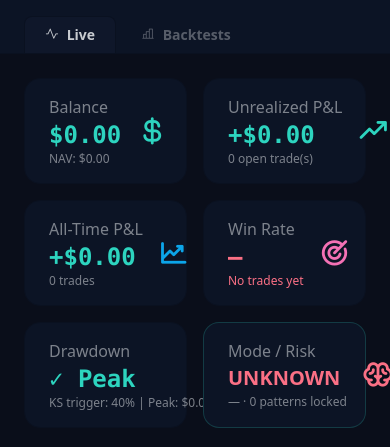
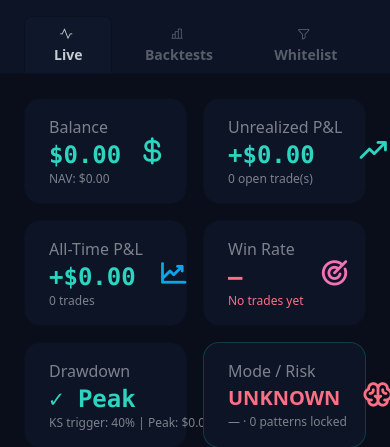
Before and after one commit to mvemkr/forgebot, a Flask app: page / in a window 390 px wide; the page is wider, and only the part inside the window is pictured. Shown: the part 126-573 px from the top of that part. Run offline with Flask 3, Linux system fonts and the light colour scheme; data that the repository does not hold is empty; some libraries are stand-ins or nearby versions.

Commit message:
feat: whitelist v2 — dedicated tab, scoped live/backtest, 5 presets
Architecture:
- Two independent files: whitelist_live.json + whitelist_backtest.json
  → changing backtest whitelist never affects live trading and vice versa
- Legacy WHITELIST_FILE alias still points to live file (back-compat)

API:
- GET  /api/whitelist?scope=live|backtest  (default live)
- POST /api/whitelist?scope=live|backtest
- /api/status: 6 fields — whitelist_{live,backtest}_{enabled,pairs,updated_at}
- Audit: WHITELIST_UPDATE includes scope field
- presets dict returned: alex (7), majors (7), jpy (5), chf (3), wide (all)

Orchestrator:
- Reads whitelist_live.json only (WHITELIST_LIVE_FILE constant)
- Never touches backtest file

Backtester:
- Reads whitelist_backtest.json after candle load; filters candle_data
- Recomputes all_1h after filter; prints filtered pair list
- Zero change to data fetch — existing cache fully reused

Dashboard:
- New top-level 'Whitelist' tab (Live / Backtests / Whitelist)
- Scope toggle: LIVE (amber) | BACKTEST (blue) — independent panels
- 5 preset buttons: 🎯 Alex Core, 💱 Majors, 🇯🇵 JPY Complex, 🇨🇭 CHF Block, 🌐 Wide
- Per-pair grid: ★ marks Alex pairs; colors per scope (amber=live, blue=backtest)
- applyPreset(name) + togglePair(pair) helpers
- Summary cards show both scopes' status at a glance
- 'Whitelist ON' tab badge if either scope is active
- Backtests tab: replaced whitelist section with link to new tab
- Live banner: uses whitelist_live_enabled (not old whitelist_enabled)

```diff
--- a/dashboard/app.py
+++ b/dashboard/app.py
@@ -18,9 +18,13 @@ HEARTBEAT_FILE = LOG_DIR / "forex_orchestrator.heartbeat"
 STATE_FILE     = LOG_DIR / "bot_state.json"
 DECISIONS_FILE = LOG_DIR / "decision_log.jsonl"
 CONTROL_FILE   = LOG_DIR / "bot_control.json"
-WHITELIST_FILE = LOG_DIR / "whitelist.json"
+# Two independent whitelist files — live never touches backtest and vice versa
+WHITELIST_LIVE_FILE      = LOG_DIR / "whitelist_live.json"
+WHITELIST_BACKTEST_FILE  = LOG_DIR / "whitelist_backtest.json"
+# Legacy path alias (for any code that may still reference the old name)
+WHITELIST_FILE           = WHITELIST_LIVE_FILE
 
-# All known pairs across backtester + live universe (used for whitelist UI)
+# ── Pair universe ──────────────────────────────────────────────────────────
 ALL_KNOWN_PAIRS = [
     "GBP/JPY", "USD/JPY", "USD/CHF", "GBP/CHF", "USD/CAD",
     "EUR/USD", "GBP/USD", "NZD/USD", "GBP/NZD", "EUR/GBP",
@@ -29,11 +33,16 @@ ALL_KNOWN_PAIRS = [
     "EUR/NZD", "EUR/CHF", "NZD/CAD",
 ]
 
-# Alex's 7 proven pairs (default whitelist)
-ALEX_PAIRS = [
-    "GBP/JPY", "USD/JPY", "USD/CHF", "GBP/CHF",
-    "USD/CAD", "EUR/USD", "GBP/USD",
-]
+# ── Named presets ──────────────────────────────────────────────────────────
+WHITELIST_PRESETS = {
+    "alex":    ["GBP/JPY", "USD/JPY", "USD/CHF", "GBP/CHF", "USD/CAD", "EUR/USD", "GBP/USD"],
+    "majors":  ["EUR/USD", "GBP/USD", "USD/JPY", "USD/CHF", "USD/CAD", "AUD/USD", "NZD/USD"],
+    "jpy":     ["GBP/JPY", "USD/JPY", "EUR/JPY", "AUD/JPY", "NZD/JPY"],
+    "chf":     ["USD/CHF", "GBP/CHF", "EUR/CHF"],
+    "wide":    ALL_KNOWN_PAIRS,
+}
+# Back-compat alias
+ALEX_PAIRS = WHITELIST_PRESETS["alex"]
 
 app = Flask(__name__)
 logging.basicConfig(level=logging.WARNING)
@@ -283,8 +292,12 @@ def api_status():
         "win_rate":           round(wr * 100, 1),
         "total_trades":       tot_tr,
         "total_pnl":          tot_pnl,
-        # whitelist
-        **{f"whitelist_{k}": v for k, v in _load_whitelist_state().items()
+        # whitelist — both scopes surfaced for dashboard
+        **{f"whitelist_live_{k}": v
+           for k, v in _load_whitelist_state("live").items()
+           if k in ("enabled", "pairs", "updated_at")},
+        **{f"whitelist_backtest_{k}": v
+           for k, v in _load_whitelist_state("backtest").items()
            if k in ("enabled", "pairs", "updated_at")},
     })
 
@@ -333,34 +346,44 @@ def api_resume():
         return jsonify({"status": "error", "error": str(e)}), 500
 
 
-def _load_whitelist_state() -> dict:
-    """Read whitelist.json; return safe default if missing/corrupt."""
-    if WHITELIST_FILE.exists():
+def _whitelist_file(scope: str) -> Path:
+    """Return the correct whitelist file for scope='live'|'backtest'."""
+    return WHITELIST_BACKTEST_FILE if scope == "backtest" else WHITELIST_LIVE_FILE
+
+
+def _load_whitelist_state(scope: str = "live") -> dict:
+    """Read scoped whitelist file; return safe default if missing/corrupt."""
+    wl_file = _whitelist_file(scope)
+    default_pairs = list(WHITELIST_PRESETS["alex"])
+    if wl_file.exists():
         try:
-            data = json.loads(WHITELIST_FILE.read_text())
+            data = json.loads(wl_file.read_text())
             return {
+                "scope":      scope,
                 "enabled":    bool(data.get("enabled", False)),
-                "pairs":      list(data.get("pairs", ALEX_PAIRS)),
+                "pairs":      list(data.get("pairs", default_pairs)),
                 "updated_at": data.get("updated_at"),
                 "updated_by": data.get("updated_by", "unknown"),
             }
         except Exception:
             pass
     return {
+        "scope":      scope,
         "enabled":    False,
-        "pairs":      list(ALEX_PAIRS),
+        "pairs":      default_pairs,
         "updated_at": None,
         "updated_by": None,
     }
 
 
-def _write_whitelist_audit(enabled: bool, pairs: list, reason: str = "UI update"):
+def _write_whitelist_audit(enabled: bool, pairs: list, scope: str, reason: str = "UI update"):
     """Append a WHITELIST_UPDATE entry to decision_log.jsonl."""
     entry = {
         "ts":      datetime.now(timezone.utc).isoformat(),
         "event":   "WHITELIST_UPDATE",
         "pair":    "ALL",
         "source":  "dashboard",
+        "scope":   scope,
         "enabled": enabled,
         "pairs":   pairs,
         "reason":  reason,
@@ -376,26 +399,36 @@ def _write_whitelist_audit(enabled: bool, pairs: list, reason: str = "UI update"
 
 @app.route("/api/whitelist", methods=["GET"])
 def api_whitelist_get():
-    """Return current whitelist state + all known pairs for the UI checklist."""
-    state = _load_whitelist_state()
+    """
+    Return whitelist state for a scope.
+    ?scope=live (default) | backtest
+    Also returns all pair groups and presets for the UI.
+    """
+    scope = request.args.get("scope", "live")
+    state = _load_whitelist_state(scope)
     state["all_known_pairs"] = ALL_KNOWN_PAIRS
-    state["alex_pairs"]      = ALEX_PAIRS
+    state["presets"]         = WHITELIST_PRESETS
     return jsonify(state)
 
 
 @app.route("/api/whitelist", methods=["POST"])
 def api_whitelist_post():
     """
-    Update whitelist state.  Body: {"enabled": bool, "pairs": [...], "reason": "..."}
-    Writes to whitelist.json (orchestrator picks it up next scan cycle).
-    Also appends a WHITELIST_UPDATE audit entry to decision_log.jsonl.
+    Update whitelist for a scope.
+    Query:  ?scope=live (default) | backtest
+    Body:   {"enabled": bool, "pairs": [...], "reason": "..."}
+    - Writes to whitelist_{scope}.json
+    - Appends WHITELIST_UPDATE to decision_log.jsonl with scope field
     """
+    scope   = request.args.get("scope", "live")
     data    = request.get_json() or {}
     enabled = bool(data.get("enabled", False))
-    pairs   = [str(p) for p in data.get("pairs", ALEX_PAIRS)]
+    pairs   = [str(p) for p in data.get("pairs", WHITELIST_PRESETS["alex"])]
     reason  = data.get("reason", "Dashboard update")
 
+    wl_file = _whitelist_file(scope)
     payload = {
+        "scope":      scope,
         "enabled":    enabled,
         "pairs":      pairs,
         "updated_at": datetime.now(timezone.utc).isoformat(),
@@ -403,14 +436,15 @@ def api_whitelist_post():
         "reason":     reason,
     }
     try:
-        WHITELIST_FILE.parent.mkdir(parents=True, exist_ok=True)
-        WHITELIST_FILE.write_text(json.dumps(payload, indent=2))
-        _write_whitelist_audit(enabled, pairs, reason)
+        wl_file.parent.mkdir(parents=True, exist_ok=True)
+        wl_file.write_text(json.dumps(payload, indent=2))
+        _write_whitelist_audit(enabled, pairs, scope, reason)
         return jsonify({
             "status":  "ok",
+            "scope":   scope,
             "enabled": enabled,
             "pairs":   pairs,
-            "message": f"Whitelist {'ENABLED' if enabled else 'DISABLED'} — "
+            "message": f"[{scope.upper()}] Whitelist {'ENABLED' if enabled else 'DISABLED'} — "
                        f"{len(pairs)} pairs active.",
         })
     except Exception as e:
--- a/dashboard/templates/dashboard.html
+++ b/dashboard/templates/dashboard.html
@@ -143,13 +143,13 @@
 </div>
 
 <!-- Whitelist active banner (info, not alarm) -->
-<div x-show="!state.paused && botOnline && state.whitelist_enabled"
+<div x-show="!state.paused && botOnline && state.whitelist_live_enabled"
      class="alert alert-warning rounded-none py-2">
   <i class="ph ph-funnel ph-bold text-xl"></i>
   <span>
-    🔒 <strong>WHITELIST ON</strong> —
-    Trading only: <strong x-text="(state.whitelist_pairs||[]).join(', ') || '(none)'"></strong>.
-    <a href="#" @click.prevent="activeTab='backtests'; loadBacktests()" class="underline ml-1 text-sm">Edit →</a>
+    🔒 <strong>LIVE WHITELIST ON</strong> —
+    Trading only: <strong x-text="(state.whitelist_live_pairs||[]).join(', ') || '(none)'"></strong>.
+    <a href="#" @click.prevent="activeTab='whitelist'; loadWhitelist('live')" class="underline ml-1 text-sm">Edit →</a>
   </span>
 </div>
 
@@ -187,6 +187,12 @@
     class="px-5 py-2 text-sm font-semibold rounded-t-lg border border-b-0 transition-colors"
     :class="activeTab==='backtests' ? 'bg-base-100 border-base-300 text-base-content' : 'border-transparent text-base-content/40 hover:text-base-content/70'">
     <i class="ph ph-chart-bar mr-1"></i> Backtests
+  </button>
+  <button @click="activeTab='whitelist'; loadWhitelist(wlScope)"
+    class="px-5 py-2 text-sm font-semibold rounded-t-lg border border-b-0 transition-colors"
+    :class="activeTab==='whitelist' ? 'bg-base-100 border-base-300 text-base-content' : 'border-transparent text-base-content/40 hover:text-base-content/70'">
+    <i class="ph ph-funnel mr-1"></i> Whitelist
+    <span x-show="state.whitelist_live_enabled || state.whitelist_backtest_enabled" class="badge badge-xs badge-warning ml-1">ON</span>
   </button>
 </div>
 
@@ -916,75 +922,172 @@
     </div>
   </div>
 
-  <!-- ── Pair Whitelist ──────────────────────────────────────────────────── -->
-  <div class="bg-base-200 border border-base-300 rounded-2xl overflow-hidden">
-    <div class="flex items-center justify-between px-5 py-3 border-b border-base-300">
+  <!-- Whitelist shortcut -->
+  <div class="text-center py-2 opacity-50 text-sm">
+    <a href="#" @click.prevent="activeTab='whitelist'; loadWhitelist(wlScope)"
+       class="underline">
+      <i class="ph ph-funnel mr-1"></i> Manage Pair Whitelist →
+    </a>
+  </div>
+
+</div>
+
+<!-- ── WHITELIST TAB ──────────────────────────────────────── -->
+<div x-show="activeTab==='whitelist'" class="p-6 space-y-5">
+
+  <!-- Scope toggle -->
+  <div class="flex items-center gap-3">
+    <span class="text-sm font-semibold uppercase tracking-widest text-base-content/50">Scope:</span>
+    <div class="join">
+      <button class="join-item btn btn-sm"
+              :class="wlScope==='live' ? 'btn-warning' : 'btn-ghost border border-base-300'"
+              @click="wlScope='live'; loadWhitelist('live')">
+        <i class="ph ph-pulse mr-1"></i> Live Trading
+      </button>
+      <button class="join-item btn btn-sm"
+              :class="wlScope==='backtest' ? 'btn-info' : 'btn-ghost border border-base-300'"
+              @click="wlScope='backtest'; loadWhitelist('backtest')">
+        <i class="ph ph-chart-bar mr-1"></i> Backtests
+      </button>
+    </div>
+    <span class="text-xs opacity-40 ml-2">
+      Live and Backtest are <strong>independent</strong> — changing one never affects the other.
+    </span>
+  </div>
+
+  <!-- Status card -->
+  <div class="bg-base-200 border rounded-2xl p-5 space-y-4"
+       :class="wlScope==='live' ? 'border-warning/30' : 'border-info/30'">
+
+    <!-- Header -->
+    <div class="flex items-center justify-between">
       <div class="font-bold text-sm uppercase tracking-widest text-base-content/50">
-        <i class="ph ph-funnel mr-1"></i> Pair Whitelist
+        <span x-text="wlScope==='live' ? '🔴 Live Trading Whitelist' : '🔵 Backtest Whitelist'"></span>
       </div>
-      <div class="flex items-center gap-2">
-        <span class="text-xs opacity-50" x-text="wl.updated_at ? 'Updated: ' + new Date(wl.updated_at).toLocaleString() : 'Not saved yet'"></span>
-        <span class="badge badge-sm" :class="wl.enabled ? 'badge-warning' : 'badge-ghost'"
-              x-text="wl.enabled ? '🔒 ACTIVE' : '🔓 DISABLED'"></span>
+      <div class="flex items-center gap-3">
+        <span class="text-xs opacity-40"
+              x-text="wl.updated_at ? 'Saved ' + new Date(wl.updated_at).toLocaleString() : 'Not saved yet'"></span>
+        <span class="badge"
+              :class="wl.enabled
+                ? (wlScope==='live' ? 'badge-warning' : 'badge-info')
+                : 'badge-ghost'"
+              x-text="wl.enabled ? '🔒 ACTIVE' : '🔓 OFF'"></span>
       </div>
     </div>
 
-    <div class="p-5 space-y-4">
-      <!-- Enable / Disable toggle -->
-      <div class="flex items-center gap-4">
-        <span class="text-sm font-medium">Whitelist enabled</span>
-        <input type="checkbox" class="toggle toggle-warning" x-model="wl.enabled">
-        <span class="text-xs opacity-50" x-text="wl.enabled
-          ? 'Only whitelisted pairs will be evaluated'
-          : 'All watchlist pairs evaluated (wide mode)'"></span>
+    <!-- What this scope does -->
+    <div class="text-xs opacity-50 bg-base-300/30 rounded-lg px-4 py-2">
+      <span x-show="wlScope==='live'">
+        When ACTIVE: orchestrator skips non-whitelisted pairs entirely (no OANDA API calls = quota saved).
+        Blocked pairs show as <strong>WLIST</strong> on the Live tab confluence cards.
+      </span>
+      <span x-show="wlScope==='backtest'">
+        When ACTIVE: backtester filters pairs after loading cache — only whitelisted pairs are simulated.
+        Useful for Alex-only runs without re-fetching data.
+      </span>
     </div>
 
-      <!-- Preset buttons -->
-      <div class="flex gap-2 flex-wrap items-center">
-        <span class="text-xs opacity-50">Presets:</span>
-        <button @click="wl.pairs = wl.alex_pairs.slice(); wl.enabled=true"
-                class="btn btn-xs btn-ghost border border-base-300">
-          🎯 Alex's 7
-        </button>
-        <button @click="wl.pairs = wl.all_known_pairs.slice(); wl.enabled=false"
-                class="btn btn-xs btn-ghost border border-base-300">
-          🌐 Wide (all)
-        </button>
+    <!-- Enable toggle -->
+    <div class="flex items-center gap-4">
+      <label class="flex items-center gap-3 cursor-pointer">
+        <input type="checkbox" class="toggle"
+               :class="wlScope==='live' ? 'toggle-warning' : 'toggle-info'"
+               x-model="wl.enabled">
+        <span class="text-sm font-medium"
+              x-text="wl.enabled ? 'Whitelist ACTIVE — only selected pairs' : 'Off — all pairs evaluated'"></span>
+      </label>
     </div>
 
-      <!-- Pair checklist -->
-      <div class="grid grid-cols-3 sm:grid-cols-4 md:grid-cols-6 gap-2">
+    <!-- Presets -->
+    <div>
+      <div class="text-xs text-base-content/40 mb-2 uppercase tracking-widest">Presets</div>
+      <div class="flex gap-2 flex-wrap">
+        <template x-for="[name, label, icon] in [
+          ['alex',    'Alex Core (7)',  '🎯'],
+          ['majors',  'Majors (7)',     '💱'],
+          ['jpy',     'JPY Complex',    '🇯🇵'],
+          ['chf',     'CHF Block',      '🇨🇭'],
+          ['wide',    'Wide (all)',     '🌐']
+        ]" :key="name">
+          <button @click="applyPreset(name)"
+                  class="btn btn-xs border"
+                  :class="JSON.stringify(wl.pairs) === JSON.stringify(wl.presets && wl.presets[name])
+                    ? (wlScope==='live' ? 'btn-warning' : 'btn-info')
+                    : 'btn-ghost border-base-300'">
+            <span x-text="icon + ' ' + label"></span>
+          </button>
+        </template>
+      </div>
+    </div>
+
+    <!-- Pair grid -->
+    <div>
+      <div class="text-xs text-base-content/40 mb-2 uppercase tracking-widest">
+        Pairs
+        <span class="ml-2 font-mono" x-text="'(' + (wl.pairs||[]).length + ' selected)'"></span>
+      </div>
+      <div class="grid grid-cols-3 sm:grid-cols-4 md:grid-cols-5 xl:grid-cols-6 gap-2">
         <template x-for="pair in (wl.all_known_pairs || [])" :key="pair">
-          <label class="flex items-center gap-2 cursor-pointer p-2 rounded-lg border text-sm"
+          <label class="flex items-center gap-1.5 cursor-pointer p-2 rounded-lg border text-xs transition-all"
                  :class="wl.pairs && wl.pairs.includes(pair)
-                   ? 'border-warning/50 bg-warning/10 font-medium'
-                   : 'border-base-300/30 opacity-50'">
-            <input type="checkbox" class="checkbox checkbox-xs checkbox-warning"
+                   ? (wlScope==='live'
+                       ? 'border-warning/60 bg-warning/10 font-semibold'
+                       : 'border-info/60 bg-info/10 font-semibold')
+                   : 'border-base-300/30 opacity-40 hover:opacity-70'">
+            <input type="checkbox" class="checkbox checkbox-xs"
+                   :class="wlScope==='live' ? 'checkbox-warning' : 'checkbox-info'"
                    :checked="wl.pairs && wl.pairs.includes(pair)"
-                   @change="wl.pairs && wl.pairs.includes(pair)
-                     ? wl.pairs = wl.pairs.filter(p => p !== pair)
-                     : wl.pairs.push(pair)">
-            <span class="font-mono text-xs" x-text="pair"></span>
-            <!-- Alex-pair indicator -->
-            <span x-show="wl.alex_pairs && wl.alex_pairs.includes(pair)"
-                  class="ml-auto text-warning text-xs" title="Alex's core pair">★</span>
+                   @change="togglePair(pair)">
+            <span class="font-mono" x-text="pair"></span>
+            <!-- Alex ★ marker -->
+            <span x-show="wl.presets && wl.presets.alex && wl.presets.alex.includes(pair)"
+                  class="ml-auto opacity-60 text-warning">★</span>
           </label>
         </template>
       </div>
+    </div>
 
-      <!-- Save button + feedback -->
-      <div class="flex items-center gap-3 pt-2">
+    <!-- Save -->
+    <div class="flex items-center gap-3 pt-1 border-t border-base-300">
       <button @click="saveWhitelist()"
-                class="btn btn-warning btn-sm"
+              class="btn btn-sm"
+              :class="wlScope==='live' ? 'btn-warning' : 'btn-info'"
               :disabled="wlSaving">
         <i class="ph ph-floppy-disk mr-1"></i>
-          <span x-text="wlSaving ? 'Saving…' : 'Save Whitelist'"></span>
+        <span x-text="wlSaving ? 'Saving…' : 'Save ' + (wlScope==='live' ? 'Live' : 'Backtest') + ' Whitelist'"></span>
       </button>
-        <span class="text-xs" :class="wlMsg.includes('error') ? 'text-error' : 'text-success'"
+      <span class="text-xs" :class="wlMsg.includes('error')||wlMsg.includes('Error') ? 'text-error' : 'text-success'"
             x-show="wlMsg" x-text="wlMsg"></span>
-        <span class="text-xs opacity-50 ml-auto"
-              x-text="(wl.pairs||[]).length + ' pair(s) selected'"></span>
     </div>
+  </div>
+
+  <!-- Live status summary (always visible) -->
+  <div class="grid grid-cols-2 gap-4 text-sm">
+    <div class="bg-base-200 border border-warning/20 rounded-2xl p-4 space-y-1">
+      <div class="text-xs uppercase tracking-widest text-base-content/40 mb-2">Live Trading</div>
+      <div class="flex items-center gap-2">
+        <span class="badge badge-sm" :class="state.whitelist_live_enabled ? 'badge-warning' : 'badge-ghost'"
+              x-text="state.whitelist_live_enabled ? '🔒 ACTIVE' : '🔓 OFF'"></span>
+        <span class="opacity-60 text-xs"
+              x-text="state.whitelist_live_enabled
+                ? (state.whitelist_live_pairs||[]).length + ' pairs'
+                : 'all pairs'"></span>
+      </div>
+      <div class="font-mono text-xs opacity-60"
+           x-text="state.whitelist_live_enabled ? (state.whitelist_live_pairs||[]).join(', ') : '(wide)'"></div>
+    </div>
+    <div class="bg-base-200 border border-info/20 rounded-2xl p-4 space-y-1">
+      <div class="text-xs uppercase tracking-widest text-base-content/40 mb-2">Backtests</div>
+      <div class="flex items-center gap-2">
+        <span class="badge badge-sm" :class="state.whitelist_backtest_enabled ? 'badge-info' : 'badge-ghost'"
+              x-text="state.whitelist_backtest_enabled ? '🔒 ACTIVE' : '🔓 OFF'"></span>
+        <span class="opacity-60 text-xs"
+              x-text="state.whitelist_backtest_enabled
+                ? (state.whitelist_backtest_pairs||[]).length + ' pairs'
+                : 'all pairs'"></span>
+      </div>
+      <div class="font-mono text-xs opacity-60"
+           x-text="state.whitelist_backtest_enabled ? (state.whitelist_backtest_pairs||[]).join(', ') : '(wide)'"></div>
     </div>
   </div>
 
@@ -1046,13 +1149,14 @@ function dashboard() {
     btStart: '2024-07-01', btEnd: '2024-10-31', btNotes: '',
     btRunning: false, btMsg: '', btPollTimer: null,
     // ── Whitelist state ────────────────────────────────────────────────
-    wl: { enabled: false, pairs: [], all_known_pairs: [], alex_pairs: [], updated_at: null },
+    wl: { enabled: false, pairs: [], all_known_pairs: [], presets: {}, updated_at: null, scope: 'live' },
+    wlScope: 'live',
     wlSaving: false, wlMsg: '',
 
     async init() {
       await this.refresh();
       await this.fetchNews();
-      await this.loadWhitelist();
+      await this.loadWhitelist('live');
       setInterval(() => this.refresh(), REFRESH_SECS * 1000);
       setInterval(() => this.fetchNews(), 5 * 60 * 1000);  // refresh news every 5 min
       setInterval(() => {
@@ -1128,7 +1232,8 @@ function dashboard() {
           'pattern_memory_count','regroup_ends',
           'last_scan_ts','last_decision_ts','last_state_write_ts','engine_sha',
           'peak_source','session_allowed','session_reason','next_session','next_session_mins',
-          'whitelist_enabled','whitelist_pairs','whitelist_updated_at'];
+          'whitelist_live_enabled','whitelist_live_pairs','whitelist_live_updated_at',
+          'whitelist_backtest_enabled','whitelist_backtest_pairs','whitelist_backtest_updated_at'];
         this.state = { ...(status.heartbeat || {}) };
         for (const k of _topFields) {
           if (status[k] !== undefined) this.state[k] = status[k];
@@ -1278,11 +1383,13 @@ function dashboard() {
     },
 
     // ── Whitelist methods ──────────────────────────────────────────────
-    async loadWhitelist() {
+    async loadWhitelist(scope) {
+      scope = scope || this.wlScope || 'live';
+      this.wlScope = scope;
       try {
-        const r = await fetch('/api/whitelist');
+        const r = await fetch(`/api/whitelist?scope=${scope}`);
         const d = await r.json();
-        this.wl = { ...this.wl, ...d };
+        this.wl = { ...this.wl, ...d, scope };
       } catch(e) {
         console.warn('Could not load whitelist:', e);
       }
@@ -1291,21 +1398,21 @@ function dashboard() {
     async saveWhitelist() {
       this.wlSaving = true;
       this.wlMsg = '';
+      const scope = this.wlScope || 'live';
       try {
-        const r = await fetch('/api/whitelist', {
+        const r = await fetch(`/api/whitelist?scope=${scope}`, {
           method: 'POST',
           headers: { 'Content-Type': 'application/json' },
           body: JSON.stringify({
             enabled: this.wl.enabled,
             pairs:   this.wl.pairs,
-            reason:  'Dashboard update',
+            reason:  `Dashboard update (${scope})`,
           }),
         });
         const d = await r.json();
         if (d.status === 'ok') {
           this.wlMsg = `✅ ${d.message}`;
           this.wl.updated_at = new Date().toISOString();
-          // Trigger status refresh so whitelist banner updates
           await this.refresh();
         } else {
           this.wlMsg = '⚠️ Error: ' + (d.error || 'unknown');
@@ -1314,6 +1421,20 @@ function dashboard() {
         this.wlMsg = 'Error: ' + e.message;
       }
       this.wlSaving = false;
+    },
+
+    applyPreset(name) {
+      const preset = (this.wl.presets || {})[name];
+      if (!preset) return;
+      this.wl.pairs   = [...preset];
+      this.wl.enabled = (name !== 'wide');
+    },
+
+    togglePair(pair) {
+      if (!this.wl.pairs) this.wl.pairs = [];
+      const idx = this.wl.pairs.indexOf(pair);
+      if (idx >= 0) this.wl.pairs.splice(idx, 1);
+      else          this.wl.pairs.push(pair);
     },
 
     tagColor(tag) {
```
Also changed, not shown: backtesting/oanda_backtest_v2.py (+24 -1 lines), src/execution/orchestrator.py (+7 -6 lines). Lines whose indentation alone changed are shown as unchanged.
